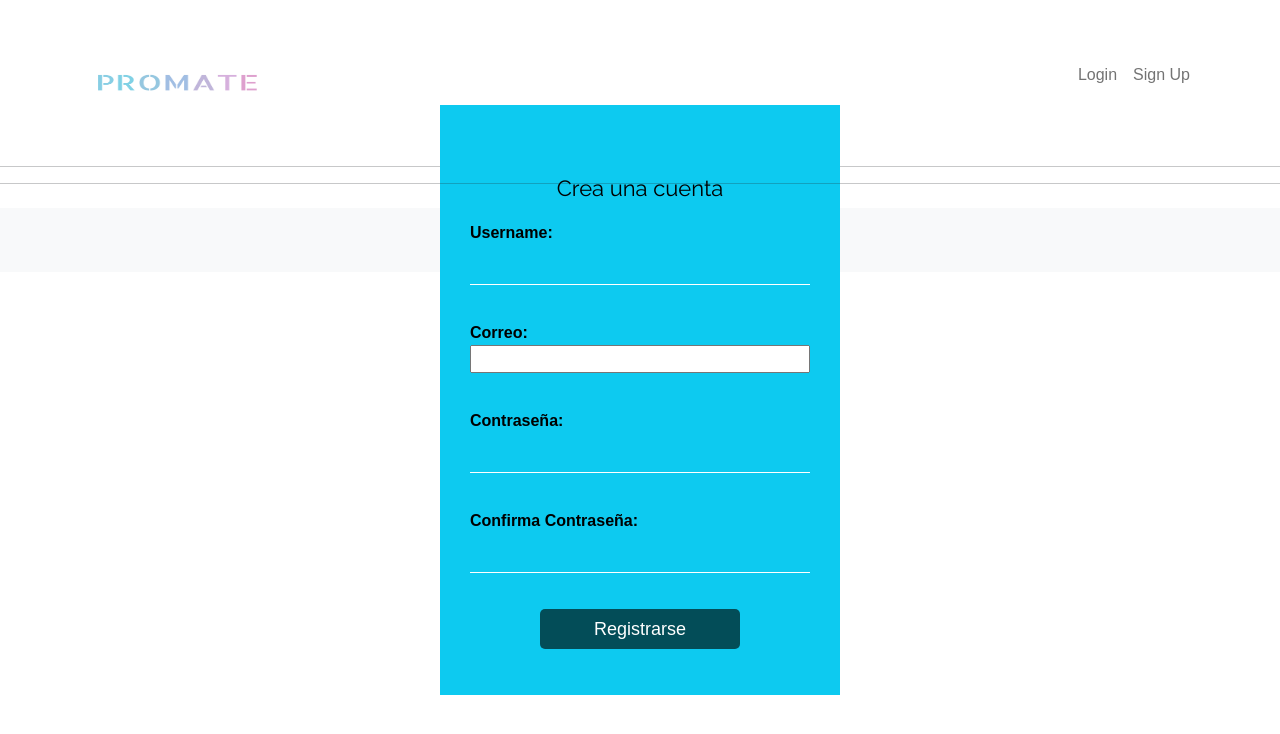
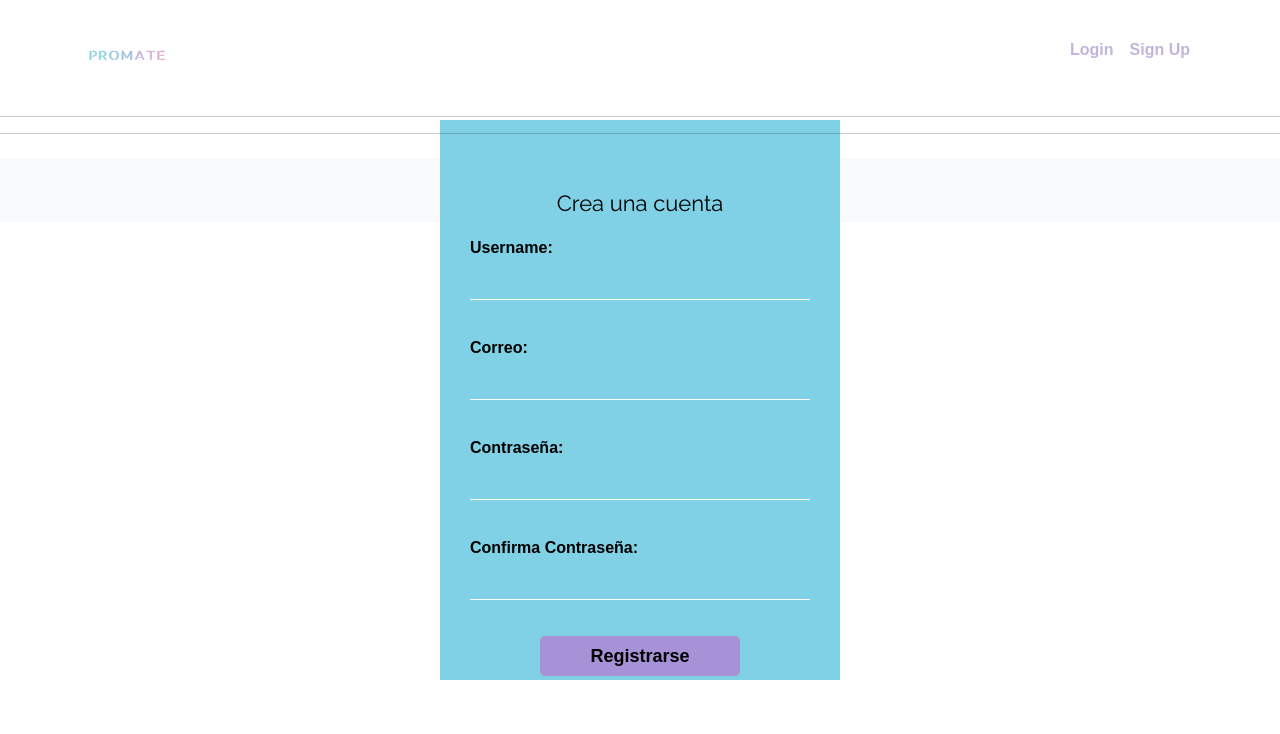
Before and after one commit to gotaluism/Promate, a Django app: page /registro/ in a window 1280 px wide. Shown: the top 734 px of the page. Run offline with Django 4.2, Linux system fonts and the light colour scheme; tables that the repository leaves empty hold one stand-in row (values such as "Sample post"); some libraries are stand-ins or nearby versions.

Commit message:
cambie colores y arregle errores en creacion de campos

```diff
--- a/app/templates/calculadoraAcumulado.html
+++ b/app/templates/calculadoraAcumulado.html
@@ -28,13 +28,14 @@
 
                     <button type="submit" class="btn btn-info" onclick="set_addField()"> Añadir campo</button>
                     <script>
+                        var ultimaNota = 2;
                         function set_addField() {
                             // Crear el elemento de campo
                             var campo = document.createElement("div");
 
                             // Agregar el label
                             var label = document.createElement("label");
-                            label.innerHTML = "Nota semestre  ";
+                            label.innerHTML = "Nota semestre  " +(ultimaNota +=1) + " ";
                             label.classList.add("form-label");
                             campo.appendChild(label);
 
@@ -99,7 +100,7 @@
                             width: 80px;
                             height: 30px;
                             display: inline-block;
-                            margin-left: 5px;
+                            margin-left: 4px;
                             margin-right: 2px;
                         }
                     </style>
--- a/app/templates/register.html
+++ b/app/templates/register.html
@@ -1,14 +1,14 @@
-{% extends 'base.html' %}
-{% block content %}
-{% load static%}
+
 <!DOCTYPE html>
 <html>
     <head>
         <meta charset="utf-8">
         <title>Registrarse | Promate</title>
-        <link href="{% static 'css/registro.css'%}" rel="stylesheet">
+
     </head>
     <body>
+        {% extends 'base.html' %}
+        {% block content %}
         {% if messages %}
             {% for message in messages%}
             <div class="notificacion {{message.tags}}">
@@ -17,7 +17,7 @@
             {% endfor %}
         {% endif%}
 
-        <div class="login-box">
+        <div class="login-box-r">
             <form class="form" method="post">
             <h1>Crea una cuenta</h1>
 
@@ -28,6 +28,6 @@
                 </div>
             </form>
         </div>
+        {% endblock content %}
     </body>
 </html>
-{% endblock content %}
--- a/promate/settings.py
+++ b/promate/settings.py
@@ -39,7 +39,6 @@ INSTALLED_APPS = [
     'django.contrib.sessions',
     'django.contrib.messages',
     'django.contrib.staticfiles',
-    'django_cron',
     'app',
 ]
 
--- a/promate/templates/base.html
+++ b/promate/templates/base.html
@@ -16,6 +16,8 @@
     <link rel="preconnect" href="https://fonts.gstatic.com" crossorigin>
     <link href="https://fonts.googleapis.com/css2?family=Raleway&display=swap" rel="stylesheet">
 <link rel="stylesheet" type="text/css" href="{% static 'css/base.css' %}">
+<link href="{% static 'css/registro.css'%}" rel="stylesheet">
+
 <meta name="viewport" content="width=device-width,initial-scale=1" />
 <script type="text/javascript" src="static/js/scripts.js"></script>
     <script src="https://cdn.jsdelivr.net/npm/bootstrap@5.0.2/dist/js/bootstrap.bundle.min.js" integrity="sha384-MrcW6ZMFYlzcLA8Nl+NtUVF0sA7MsXsP1UyJoMp4YLEuNSfAP+JcXn/tWtIaxVXM" crossorigin="anonymous"></script>
@@ -29,7 +31,7 @@
 
     <div class="container">
         <a class="navbar-brand" href="{% url 'home' %}">{% load static %}
-            <img src="{% static 'img/promate.jpeg'%}" alt="" width="190" height="120" class="d-inline-block align-text-top"/>
+            <img src="{% static 'img/promate.jpeg'%}" alt="" width="90" height="70" class="d-inline-block align-text-top"/>
 
         </a>
         <button class="navbar-toggler" type="button"
@@ -44,16 +46,16 @@
     id="navbarNavAltMarkup">
     <div class="navbar-nav ms-auto">
         {% if user.is_authenticated %}
-        <a class="nav-link" href="{% url 'calculadora' %}">Calculadora para materias </a>
-        <a class="nav-link" href="{% url 'calculadora2'%}">Calculadora ponderado </a>
-        <a class="nav-link" href="{% url 'calculadora3'%}">Calculadora acumulado </a>
-        <a class="nav-link" href="{% url 'captura'%}">Perfil</a>
-        <a class="nav-link" href="{% url 'materia' user.id %}">Materias</a>
-        <a class="nav-link" href="{% url 'logoutaccount' %}">Logout ({{ user.username }})</a>
+        <a class="nav-link" href="{% url 'calculadora' %}" id="navs">Calculadora para materias </a>
+        <a class="nav-link" href="{% url 'calculadora2'%}" id="navs">Calculadora ponderado </a>
+        <a class="nav-link" href="{% url 'calculadora3'%}" id="navs">Calculadora acumulado </a>
+        <a class="nav-link" href="{% url 'captura'%}" id="navs">Perfil</a>
+        <a class="nav-link" href="{% url 'materia' user.id %}" id="navs">Materias</a>
+        <a class="nav-link" href="{% url 'logoutaccount' %}" id="navs">Logout ({{ user.username }})</a>
 
         {% else %}
-        <a class="nav-link" href="{% url 'login'%}">Login</a>
-        <a class="nav-link" href="{% url 'register'%}">Sign Up</a>
+        <a class="nav-link" href="{% url 'login'%}" id="navs">Login</a>
+        <a class="nav-link" href="{% url 'register'%}" id="navs">Sign Up</a>
         {% endif %}
     </div>
     {% comment %} iniciar seccion crear cuenta {% endcomment %}
--- a/static/css/base.css
+++ b/static/css/base.css
@@ -25,7 +25,8 @@ section{
 #hero{
     width: 100%;
     min-height: 100vh;
-    background: linear-gradient(rgba(0,0,0,0.6), rgba(0,0,0,0.6)), url(../img/fondo.jpg);
+    background: linear-gradient(rgba(85, 139, 146, 0.6), rgba(51, 158, 168, 0.6));
+    background-color: #a1bee3;
     background-position: center;
     background-size: cover;
     background-repeat: no-repeat;
@@ -42,10 +43,15 @@ section{
     font-size: 48px;
     font-weight: 700;
     line-height: 56px;
-    color: #fff;
     margin: 0 0 10px;
+    background: linear-gradient(to right,#567cb1, #5c7eaa, #735ea2, #796b9b, #8e467d);
+    -webkit-background-clip: text;
+    background-clip: text;
+    color: transparent;
+
 
 }
+
 #hero .btn_get_started{
     font-family: 'Poppins', sans-serif;
     text-transform: uppercase;
@@ -94,3 +100,26 @@ section{
     background-color: #009970;
     border: 2px solid #009970;
 }
+
+#navs:hover{
+    color:#dea0ce;
+
+}
+
+#navs{
+    font-weight: bold;
+    color:#c0b5da;
+
+}
+
+#nota1, #nota2 {
+    width: 85px;
+    height: 28px;
+    display: inline-block;
+    margin-left: 2px;
+    margin-right: 4px;
+}
+
+#labelnota1{
+    margin-right: 4px;
+}
--- a/static/css/base2.css
+++ b/static/css/base2.css
@@ -27,7 +27,8 @@ section{
 #hero{
     width: 100%;
     height: 100vh;
-    background: linear-gradient(rgba(0,0,0,0.6), rgba(0,0,0,0.6)), url(../img/fondo.jpg);
+    background: linear-gradient(rgba(0,0,0,0.6), rgba(0,0,0,0.6));
+    background-color: #6ee1e1;
     background-position: center;
     background-size: cover;
     background-repeat: no-repeat;
--- a/static/css/registro.css
+++ b/static/css/registro.css
@@ -8,8 +8,8 @@ body {
 
 .login-box {
     width: 400px;
-    height: 590px;
-    background: #0dcaf0;
+    height: 400px;
+    background: #80d1e5;
     color: #000000;
     top: 50%;
     left: 50%;
@@ -19,7 +19,19 @@ body {
     padding: 70px 30px;
 }
 
-.login-box .avatar {
+.login-box-r {
+    width: 400px;
+    height: 560px;
+    background: #80d1e5;
+    color: #000000;
+    top: 50%;
+    left: 50%;
+    position: absolute;
+    transform: translate(-50%, -50%);
+    box-sizing: border-box;
+    padding: 70px 30px;
+}
+.login-box .avatar, .login-box-r .avatar {
     width: 100px;
     height: 100px;
     border-radius: 50%;
@@ -28,27 +40,30 @@ body {
     left: calc(50% - 50px);
 }
 
-.login-box h1 {
+.login-box h1, .login-box-r h1 {
     margin: 0;
     padding: 0 0 20px;
     text-align: center;
     font-size: 22px;
 }
 
-.login-box label {
+.login-box label, .login-box-r label {
     margin: 0;
     padding: 0;
     font-weight: bold;
     display: block;
 }
 
-.login-box input {
+.login-box input, .login-box-r input {
     width: 100%;
     margin-bottom: 20px;
 }
 
 .login-box input[type="text"],
-.login-box input[type="password"] {
+.login-box input[type="password"],
+.login-box-r input[type="text"],
+.login-box-r input[type="password"],
+.login-box-r input[type="email"] {
     border: none;
     border-bottom: 1px solid #fff;
     background: transparent;
@@ -63,15 +78,16 @@ body {
     outline: none;
     width: 200px;
     height: 40px;
-    background: #034d58;
-    color: #fff;
+    background: #a792d7;
+    color: #000000;
     font-size: 18px;
     border-radius: 5px;
+    font-weight: bold;
 }
 
 #submit:hover{
     cursor: pointer;
-    background: #ffc107;
+    background: #dea0ce;
     color: #000;
 
 }
```
Also changed, not shown: app/cron.py (deleted, +0 -24 lines), app/templates/calculadora.html (+11 -7 lines), app/templates/calculadoracreditos.html (+4 -3 lines), app/templates/login.html (+5 -6 lines), app/views.py (+7 -7 lines), Universidad.db.
